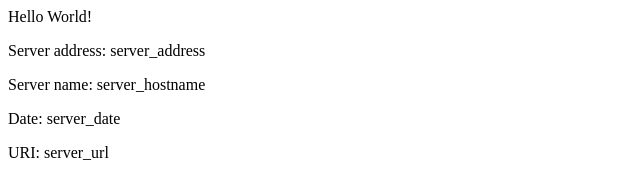
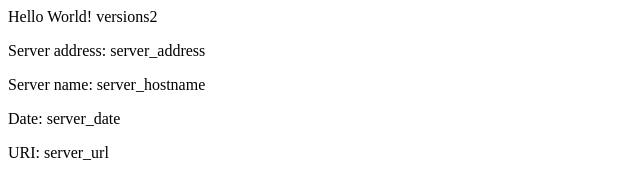
Before and after one commit to otooi/eks-example, a plain HTML site: page src/index.html in a window 1280 px wide. Shown: the full height of the page, 0-640 px from the left. Drawn offline with Linux system fonts and the light colour scheme.

Commit message:
v2 Updating home page

```diff
--- a/src/index.html
+++ b/src/index.html
@@ -1,8 +1,8 @@
 <head>
-<title>Hello World</title>
+<title>Hello World versions2</title>
 </head>
 <div class="info">
-<h>Hello World!</h>
+<h>Hello World! versions2</h>
 <p><span>Server&nbsp;address:</span> <span>server_address</span></p>
 <p><span>Server&nbsp;name:</span> <span>server_hostname</span></p>
 <p class="smaller"><span>Date:</span> <span>server_date</span></p>
```
